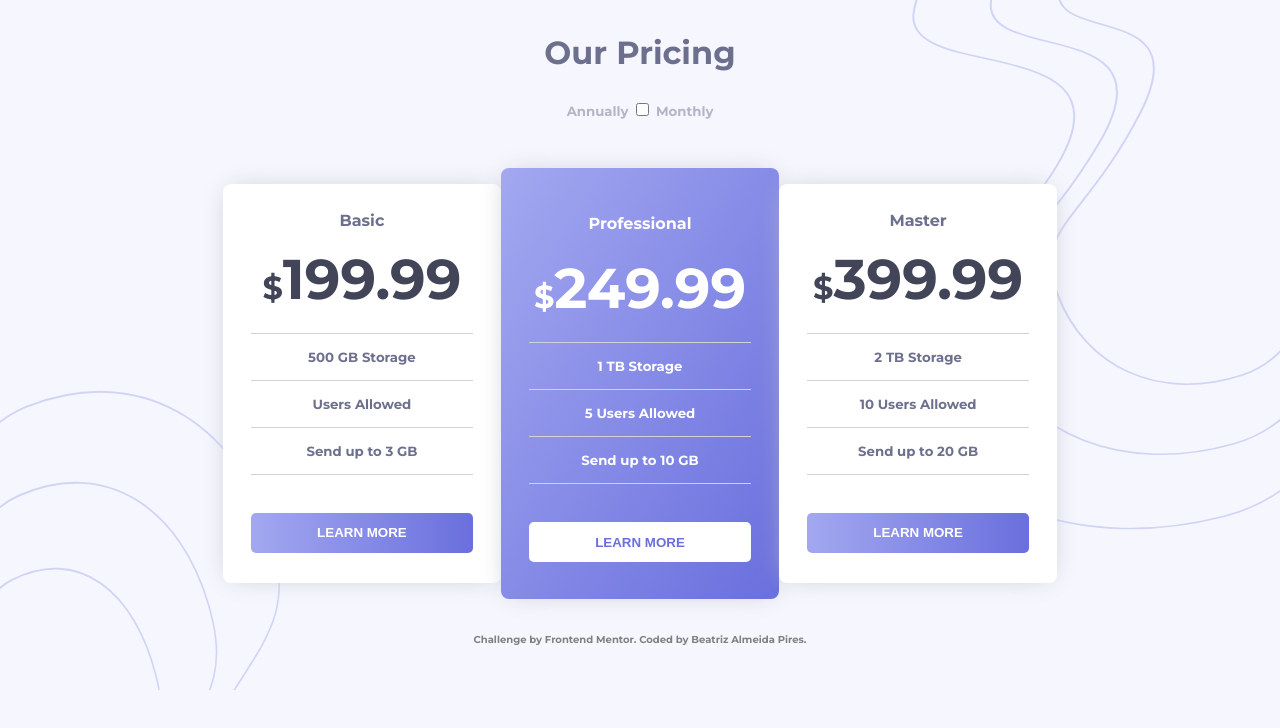
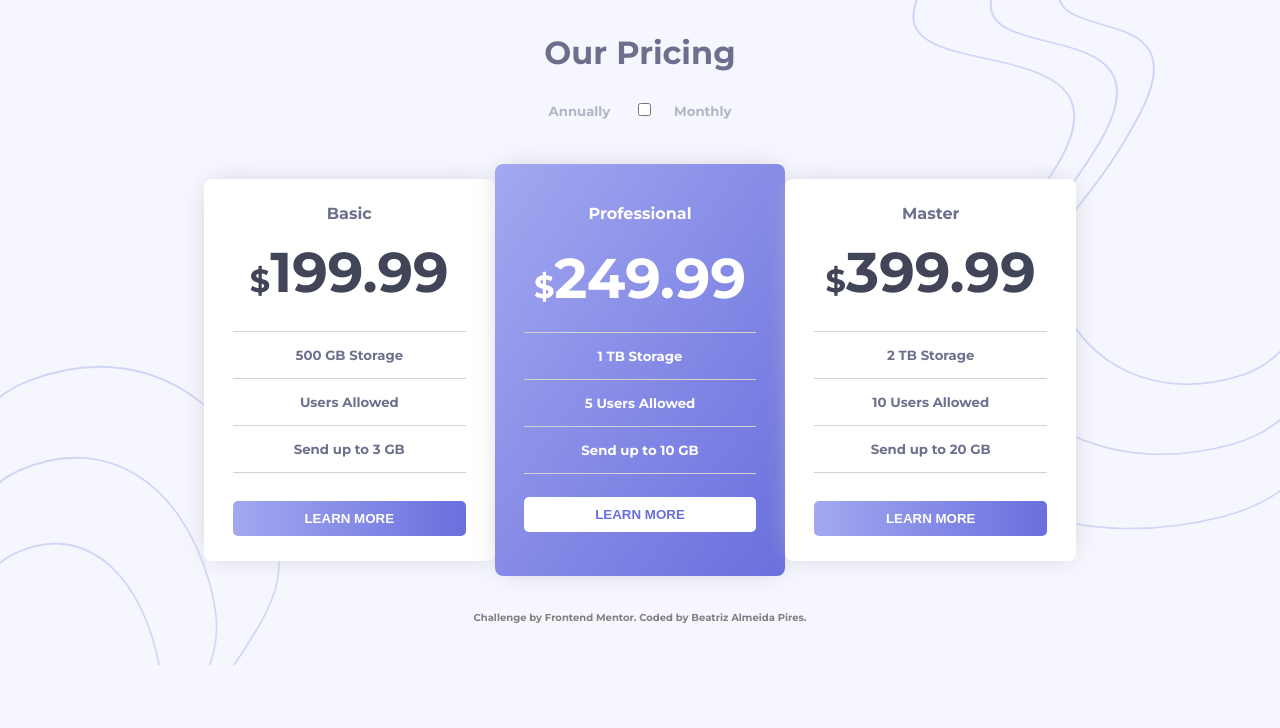
Before and after one commit to AlexChartrand440/pricing-page, a plain HTML site: page index.html in a window 1280 px wide. Drawn offline with Linux system fonts and the light colour scheme.

Commit message:
improved card details

```diff
--- a/css/styles.css
+++ b/css/styles.css
@@ -28,12 +28,17 @@ h5{
 
 h4.card-title {
   margin-bottom: 15px;
+  margin-top: 25px;
 }
 
 .price {
   font-size: 3.5em;
   color: hsl(234, 14%, 30%);
   margin: 0 0 20px 0;
+}
+
+.special-price {
+  margin-bottom: 25px;
 }
 
 .professional-card > h4 {
@@ -79,13 +84,13 @@ h4.card-title {
 .grid-parent {
   margin-top: 60px;
   display: grid;
-  grid-template-columns: repeat(3, 22%);
+  grid-template-columns: repeat(3, 23%);
   justify-content: center;
 }
 
 .card {
   border-radius: 8px;
-  padding: 2% 10%;
+  padding: 0 10%;
   box-shadow: 0px 0px 25px -8px hsl(240, 9%, 76%);
   /* place-self: center start; */
 }
@@ -98,35 +103,35 @@ h4.card-title {
 .professional-card {
   background-image: linear-gradient(to bottom right, hsl(236, 72%, 79%), hsl(237, 63%, 64%));
   color: white;
-  height: 105%;
+  height: 108%;
   place-self: center auto;
 }
 
 .button {
   background-image: linear-gradient(to right, hsl(236, 72%, 79%), hsl(237, 63%, 64%));
   width: 100%;
-  height: 40px;
+  height: 35px;
   border: none;
   border-radius: 5px;
   color: white;
   padding: 5px 30px;
   text-align: center;
   text-decoration: none;
-  margin-top: 30px;
+  margin: 20px 0 25px 0;
   font-weight: 700;
 }
 
 .professional-button {
   background-color: #ffffff;
   width: 100%;
-  height: 40px;
+  height: 35px;
   border: none;
   border-radius: 5px;
   color: hsl(237, 63%, 64%);
   padding: 5px 30px;
   text-align: center;
   text-decoration: none;
-  margin-top: 30px;
+  margin-top: 15px;
   font-weight: 700;
 }
 
@@ -142,6 +147,22 @@ h4.card-title {
   border: 1px solid hsl(237, 63%, 64%);
 }
 
+.switch {
+  position: relative;
+  display: inline-block;
+  width: 60px;
+  height: 34px;
+}
+
 footer {
   margin-top: 50px;
 }
+
+@media (max-width: 375px){
+  .grid-parent {
+    margin-top: 60px;
+    display: grid;
+    grid-template-columns: repeat(1, 100%);
+    justify-content: center;
+  }
+}
--- a/index.html
+++ b/index.html
@@ -38,8 +38,8 @@
 
       <h4 class="card-title">Basic</h4>
       <!-- <h1 class="price"><span>$</span>19.99</h1> -->
-      <h1 class="price"><span>$</span>199.99</h1>
-      <hr>
+      <h1 class="price special-price"><span>$</span>199.99</h1>
+      <hr id="hr">
       <h5 class="text">500 GB Storage</h5>
       <hr>
       <h5 class="text">Users Allowed</h5>
@@ -70,8 +70,8 @@
 
       <h4 class="card-title">Master</h4>
       <!-- <h1 class="price"><span>$</span>39.99</h1> -->
-      <h1 class="price"><span>$</span>399.99</h1>
-      <hr>
+      <h1 class="price  special-price"><span>$</span>399.99</h1>
+      <hr id="hr">
       <h5 class="text">2 TB Storage</h5>
       <hr>
       <h5 class="text">10 Users Allowed</h5>
```
